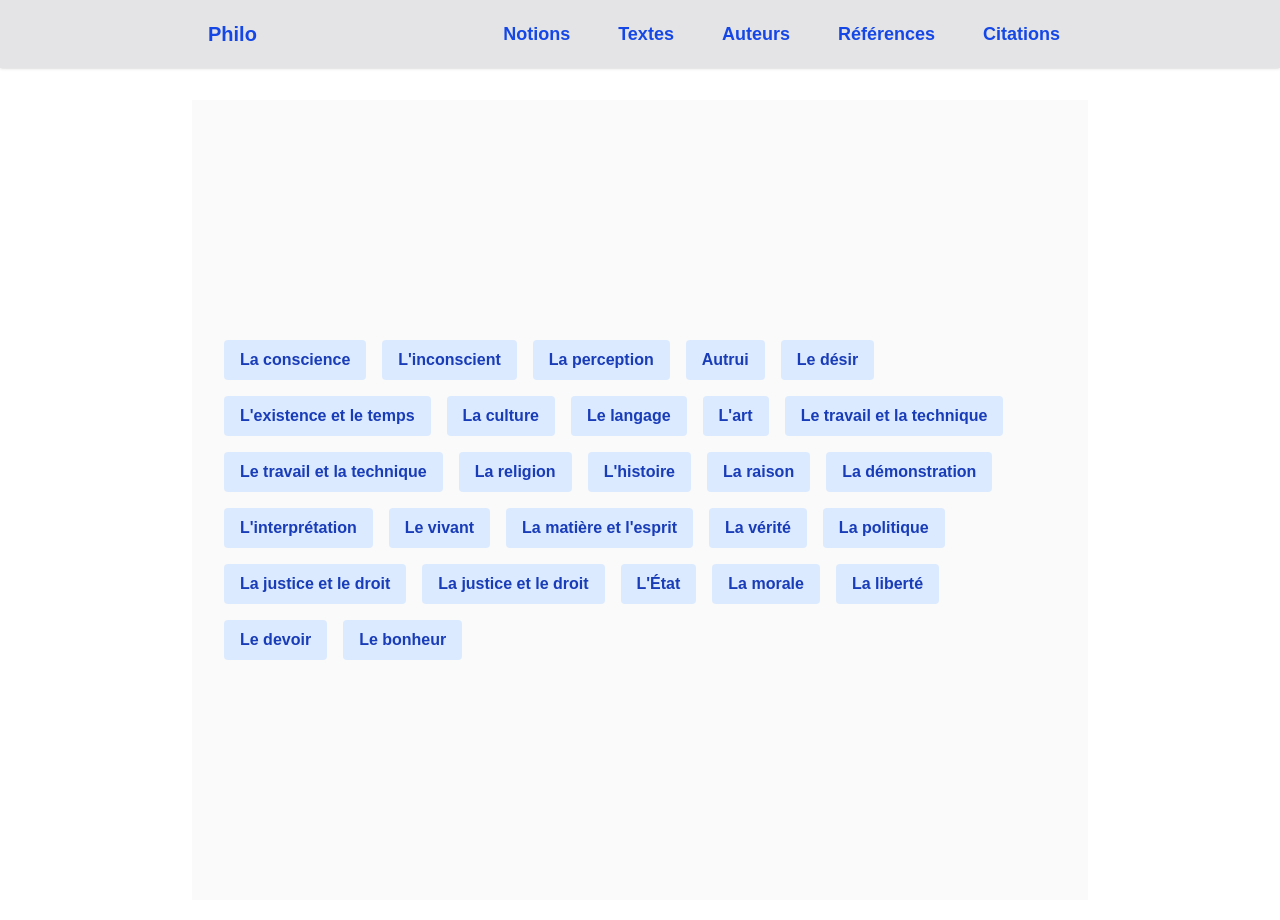
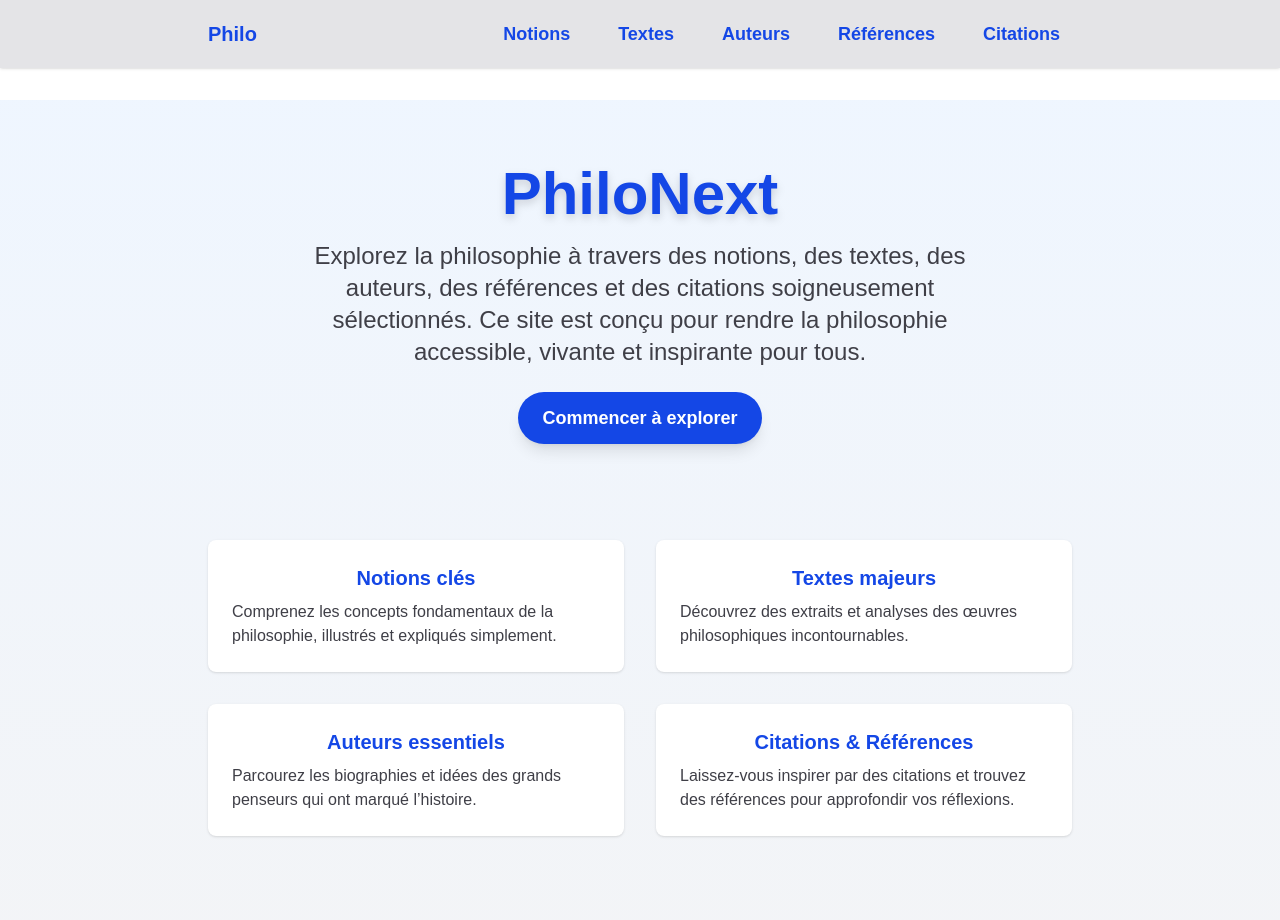
Before and after one commit to nazimboudeffa/philo-next16, a Next.js app: page / in a window 1280 px wide. Shown: the top 920 px of the page. Built offline with nearby package versions, Linux system fonts and the light colour scheme.

Commit message:
added homepage

```diff
--- a/app/components/Navbar.tsx
+++ b/app/components/Navbar.tsx
@@ -4,7 +4,7 @@ import Link from "next/link";
 import React from "react";
 
 const navLinks = [
-  { href: "/", label: "Notions" },
+  { href: "/notions", label: "Notions" },
   { href: "/textes", label: "Textes" },
   { href: "/auteurs", label: "Auteurs" },
   { href: "/references", label: "Références" },
@@ -17,7 +17,9 @@ function Navbar() {
   return (
     <nav className="w-full sticky top-0 z-50 backdrop-blur bg-zinc-200 dark:bg-zinc-900 shadow-sm mb-8">
       <div className="max-w-4xl mx-auto flex items-center justify-between px-4 py-4">
-        <div className="text-xl font-bold text-blue-700 dark:text-blue-300">Philo</div>
+        <Link href="/" className="text-xl font-bold text-blue-700 dark:text-blue-300 hover:underline focus:outline-none">
+          Philo
+        </Link>
         <button
           className="md:hidden flex flex-col justify-center items-center w-10 h-10 focus:outline-none"
           aria-label="Ouvrir le menu"
--- a/app/notions/page.tsx
+++ b/app/notions/page.tsx
@@ -1,7 +1,30 @@
-export default function Page() {
-	return (
-		<div className="flex items-center justify-center h-screen text-2xl text-gray-500">
-			Il n&apos;y a pas de page ici
-		</div>
-	);
+
+import Link from "next/link";
+import notions from "../JSON/notions.json";
+
+function slugify(str: string) {
+  return str
+    .toLowerCase()
+    .normalize("NFD")
+    .replaceAll(/\p{Diacritic}/gu, "")
+    .replaceAll(/[^a-z0-9]+/g, "-")
+    .replaceAll(/(^-|-$)+/g, "");
 }
+
+export default function Home() {
+  return (
+    <main className="relative min-h-screen max-w-4xl flex flex-col items-center justify-center bg-zinc-50 dark:bg-black p-8 mx-auto">
+    <div className="flex flex-wrap gap-4">
+        {notions.map((n: { notion: string, slug: string }) => (
+          <Link
+            key={n.slug}
+            href={`/notions/${slugify(n.notion)}`}
+            className="inline-block bg-blue-100 dark:bg-blue-900 text-blue-800 dark:text-blue-200 px-4 py-2 rounded text-base font-semibold hover:underline hover:bg-blue-200 dark:hover:bg-blue-800 transition-colors"
+          >
+            {n.notion}
+          </Link>
+        ))}
+    </div>
+  </main>
+  );
+}
--- a/app/page.tsx
+++ b/app/page.tsx
@@ -1,30 +1,44 @@
 
 import Link from "next/link";
-import notions from "./JSON/notions.json";
 
-function slugify(str: string) {
-  return str
-    .toLowerCase()
-    .normalize("NFD")
-    .replaceAll(/\p{Diacritic}/gu, "")
-    .replaceAll(/[^a-z0-9]+/g, "-")
-    .replaceAll(/(^-|-$)+/g, "");
+export default function HomePage() {
+	return (
+		<main className="min-h-screen flex flex-col items-center justify-start bg-linear-to-b from-blue-50 to-zinc-100 dark:from-zinc-900 dark:to-zinc-800">
+			{/* Hero Section */}
+			<section className="w-full py-16 px-4 flex flex-col items-center text-center">
+				<h1 className="text-4xl md:text-6xl font-extrabold text-blue-700 dark:text-blue-300 mb-4 drop-shadow-lg">PhiloNext</h1>
+				<p className="text-lg md:text-2xl text-zinc-700 dark:text-zinc-200 max-w-2xl mb-6">
+					Explorez la philosophie à travers des notions, des textes, des auteurs, des références et des citations soigneusement sélectionnés. Ce site est conçu pour rendre la philosophie accessible, vivante et inspirante pour tous.
+				</p>
+				<Link href="/notions" className="inline-block bg-blue-700 text-white dark:bg-blue-400 dark:text-zinc-900 px-6 py-3 rounded-full font-semibold text-lg shadow-lg hover:bg-blue-800 dark:hover:bg-blue-500 transition-colors">Commencer à explorer</Link>
+			</section>
+
+			{/* Features Section */}
+			<section className="w-full max-w-4xl px-4 py-8 grid grid-cols-1 md:grid-cols-2 gap-8">
+				<div className="bg-white dark:bg-zinc-900 rounded-lg shadow p-6 flex flex-col items-center">
+					<h2 className="text-xl font-bold text-blue-700 dark:text-blue-300 mb-2">Notions clés</h2>
+					<p className="text-zinc-700 dark:text-zinc-200">Comprenez les concepts fondamentaux de la philosophie, illustrés et expliqués simplement.</p>
+				</div>
+				<div className="bg-white dark:bg-zinc-900 rounded-lg shadow p-6 flex flex-col items-center">
+					<h2 className="text-xl font-bold text-blue-700 dark:text-blue-300 mb-2">Textes majeurs</h2>
+					<p className="text-zinc-700 dark:text-zinc-200">Découvrez des extraits et analyses des œuvres philosophiques incontournables.</p>
+				</div>
+				<div className="bg-white dark:bg-zinc-900 rounded-lg shadow p-6 flex flex-col items-center">
+					<h2 className="text-xl font-bold text-blue-700 dark:text-blue-300 mb-2">Auteurs essentiels</h2>
+					<p className="text-zinc-700 dark:text-zinc-200">Parcourez les biographies et idées des grands penseurs qui ont marqué l’histoire.</p>
+				</div>
+				<div className="bg-white dark:bg-zinc-900 rounded-lg shadow p-6 flex flex-col items-center">
+					<h2 className="text-xl font-bold text-blue-700 dark:text-blue-300 mb-2">Citations & Références</h2>
+					<p className="text-zinc-700 dark:text-zinc-200">Laissez-vous inspirer par des citations et trouvez des références pour approfondir vos réflexions.</p>
+				</div>
+			</section>
+
+			{/* Motivation Section */}
+			<section className="w-full max-w-3xl px-4 py-12 text-center">
+				<h2 className="text-2xl md:text-3xl font-bold text-blue-700 dark:text-blue-300 mb-4">Pourquoi lire la philosophie ?</h2>
+				<p className="text-lg text-zinc-700 dark:text-zinc-200 mb-6">La philosophie éclaire notre compréhension du monde, développe l’esprit critique et nourrit la curiosité. Que vous soyez étudiant, passionné ou simplement curieux, ce site vous invite à découvrir, questionner et penser autrement.</p>
+				<Link href="/citations" className="inline-block bg-blue-100 text-blue-700 dark:bg-blue-900 dark:text-blue-300 px-5 py-2 rounded-full font-medium shadow hover:bg-blue-200 dark:hover:bg-blue-800 transition-colors">Lire des citations inspirantes</Link>
+			</section>
+		</main>
+	);
 }
-
-export default function Home() {
-  return (
-    <main className="relative min-h-screen max-w-4xl flex flex-col items-center justify-center bg-zinc-50 dark:bg-black p-8 mx-auto">
-    <div className="flex flex-wrap gap-4">
-        {notions.map((n: { notion: string, slug: string }) => (
-          <Link
-            key={n.slug}
-            href={`/notions/${slugify(n.notion)}`}
-            className="inline-block bg-blue-100 dark:bg-blue-900 text-blue-800 dark:text-blue-200 px-4 py-2 rounded text-base font-semibold hover:underline hover:bg-blue-200 dark:hover:bg-blue-800 transition-colors"
-          >
-            {n.notion}
-          </Link>
-        ))}
-    </div>
-  </main>
-  );
-}
--- a/app/textes/[slug]/page.tsx
+++ b/app/textes/[slug]/page.tsx
@@ -22,12 +22,7 @@ export default function Page() {
   return (
     <main className="min-h-screen bg-zinc-50 dark:bg-black p-8">
       <h2 className="text-2xl font-semibold mb-4 text-zinc-800 dark:text-zinc-200">
-      <Link
-        href={`/auteurs/${slugify(auteurData.auteur)}`}
-        className="text-3xl font-bold mb-6 text-black dark:text-zinc-50 hover:underline"
-      >
         {auteurData.auteur}
-      </Link>
       </h2>
       <ul className="space-y-4">
         {auteurData.themes.map((theme: { titre: string; notions: string[] }, idx: number) => (
```
